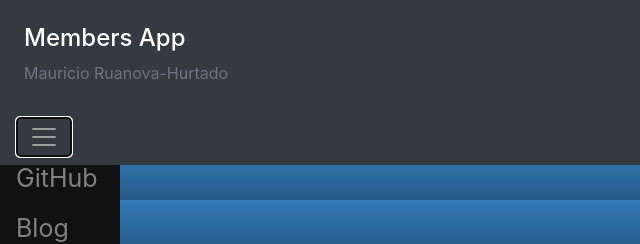
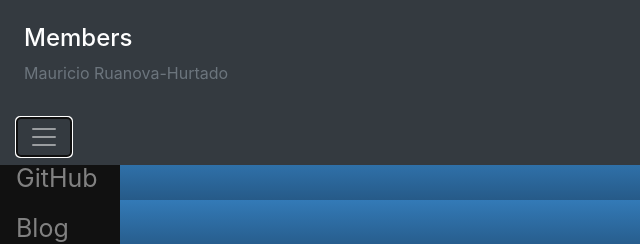
Before and after one commit to mruanova/members, a React app: page public/index.html in a window 1280 px wide. Both pictures are taken after a click on the button "Toggle navigation". Shown: the top 244 px of the page, 0-640 px from the left. Built offline with nearby package versions, Linux system fonts and the light colour scheme; files whose address does not match are found by name.

Commit message:
first commit

```diff
--- a/public/index.html
+++ b/public/index.html
@@ -41,7 +41,7 @@
   <div class="pos-f-t">
     <div class="collapse" id="navbarToggleExternalContent">
       <div class="bg-dark p-4">
-        <h4 class="text-white">Members App</h4>
+        <h4 class="text-white">Members</h4>
         <span class="text-muted">Mauricio Ruanova-Hurtado</span>
       </div>
     </div>
```
Also changed, not shown: 1 other file.
